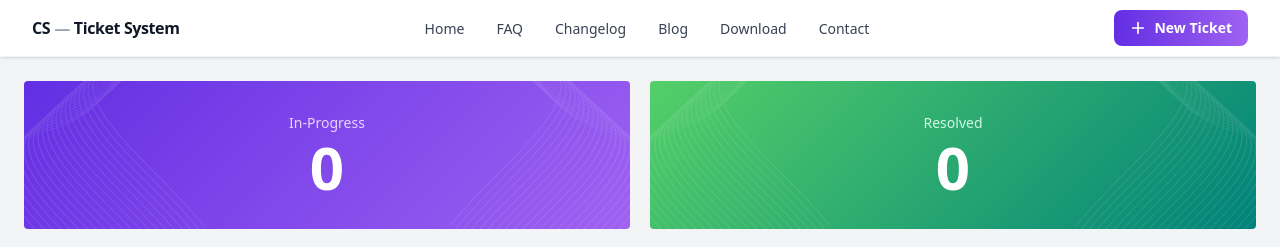
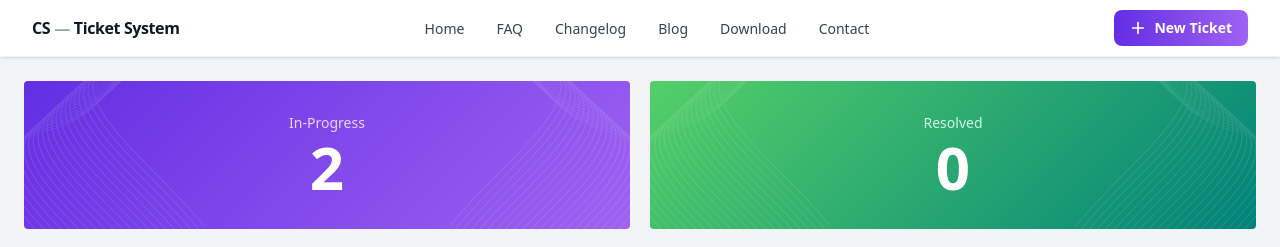
Before and after one commit to ziaul-hoque4820/CS-Ticket-System, a React (Vite) app: page / in a window 1280 px wide. Shown: the top 247 px of the page. Built offline with nearby package versions, Linux system fonts and the light colour scheme.

Commit message:
fix "In-Progress" & "Resolved" counter

```diff
--- a/src/component/Banner.jsx
+++ b/src/component/Banner.jsx
@@ -1,7 +1,7 @@
 import React from 'react'
 import bannerImgInProgress from '../assets/vector1.png';
 
-function Banner({ inProgress, resolved }) {
+function Banner({ tickets }) {
     return (
         <div className="grid grid-cols-2 gap-5">
             {/* In-Progress Banner */}
@@ -25,7 +25,7 @@ function Banner({ inProgress, resolved }) {
                 />
 
                 <p className="text-purple-200 text-sm font-medium mb-1 relative z-10">In-Progress</p>
-                <span className="text-white text-6xl font-bold relative z-10">{inProgress}</span>
+                <span className="text-white text-6xl font-bold relative z-10">{tickets.filter(t => t.status === "In-Progress").length}</span>
             </div>
 
             {/* Resolved Banner */}
@@ -49,7 +49,7 @@ function Banner({ inProgress, resolved }) {
                 />
 
                 <p className="text-emerald-100 text-sm font-medium mb-1 relative z-10">Resolved</p>
-                <span className="text-white text-6xl font-bold relative z-10">{resolved}</span>
+                <span className="text-white text-6xl font-bold relative z-10">{tickets.filter(t => t.status === "Resolved").length}</span>
             </div>
         </div>
     )
--- a/src/component/CustomerTickets.jsx
+++ b/src/component/CustomerTickets.jsx
@@ -1,11 +1,9 @@
 import React, { useState } from 'react'
 import TicketCard from './TicketCard'
-import ticketsData from '../data/ticket-data.json';
+
 import Swal from 'sweetalert2';
 
-function CustomerTickets({ setInProgress, setResolved }) {
-    const [tickets, setTickets] = useState(ticketsData);
-
+function CustomerTickets({ tickets, setTickets }) {
 
     const handleUpdateTaskStatus = (ticketId, event) => {
         event.stopPropagation();
@@ -17,8 +15,6 @@ function CustomerTickets({ setInProgress, setResolved }) {
                 ? { ...ticket, status: "In-Progress" }
                 : ticket
         ));
-
-        setInProgress(prev => prev + 1);
 
         // show sweetAlert
         Swal.fire({
--- a/src/component/HeroSection.jsx
+++ b/src/component/HeroSection.jsx
@@ -1,15 +1,15 @@
 import React, { useState } from 'react'
 import Banner from './Banner'
 import CustomerTickets from './CustomerTickets'
+import ticketsData from '../data/ticket-data.json';
 
 function HeroSection() {
-    const [inProgress, setInProgress] = useState(0);
-    const [resolved, setResolved] = useState(0);
+    const [tickets, setTickets] = useState(ticketsData);
     return (
         <section className='bg-gray-100 p-6 font-sans'>
             <div className='max-w-7xl mx-auto space-y-6'>
-                <Banner inProgress={inProgress} resolved={resolved} />
-                <CustomerTickets setInProgress={setInProgress} setResolved={setResolved} />
+                <Banner tickets={tickets} />
+                <CustomerTickets tickets={tickets} setTickets={setTickets} />
             </div>
         </section>
     )
```
